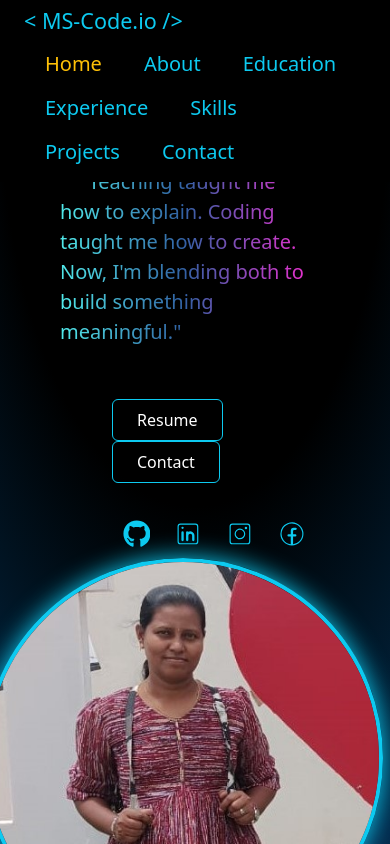
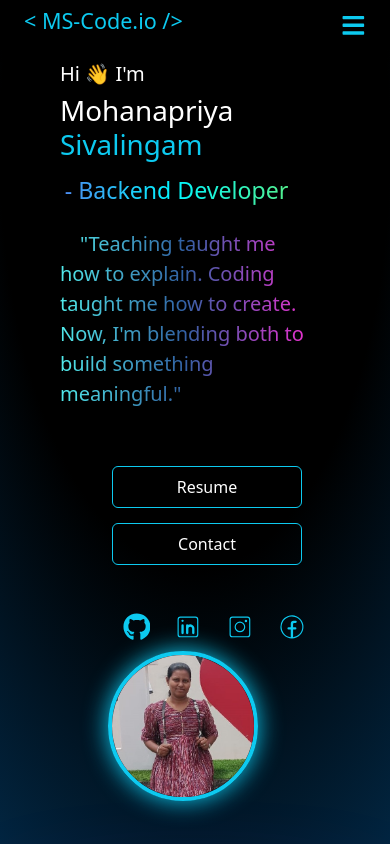
Before and after one commit to Mohanapriya-Sivalingam/personal-portfolio, a React (Vite) app: page / in a window 390 px wide. Shown: the top 844 px of the page. Built offline with nearby package versions, Linux system fonts and the light colour scheme.

Commit message:
Mobile view Updated

```diff
--- a/src/Pages/Experience.jsx
+++ b/src/Pages/Experience.jsx
@@ -1,8 +1,8 @@
-import React from 'react'
+
 import experience from "../data/experience";
 import "../style/Experience.css";
 import { GiTeacher } from 'react-icons/gi';
-import { RiComputerFill } from 'react-icons/ri';
+
 
 
 
--- a/src/components/Navbar.jsx
+++ b/src/components/Navbar.jsx
@@ -1,11 +1,13 @@
 
-import { Link } from "react-router-dom"
+
 import "../style/Home.css"
 import { useEffect, useState } from "react";
+import { FaBars } from "react-icons/fa";
 
 
 function Navbar(){
   const [active, setActive] = useState("home");
+  const [isMobile, setIsMobile] = useState(false);
 
    useEffect(() => {
     const sections = document.querySelectorAll("section");
@@ -35,20 +37,19 @@ function Navbar(){
         <nav className="navbar navbar-expand-lg navbar-dark text-info px-4 fixed-top bg-black">
       <h4> <a href="#home" className="text-info text-decoration-none "> &lt; MS-Code.io /&gt;</a> </h4>
 
+<div className="menu-icon">
+        <FaBars className="fs-2 text-info" onClick={() => setIsMobile(!isMobile)} />
+      </div>
 
-      <div className="ms-auto">
-        {/* <a href="#home" className="text-info text-decoration-none mx-2 fs-5 opacity-1 btn myNav">Home</a>
-        <a href="#about" className="text-info text-decoration-none  mx-2 fs-5 opacity-1 btn myNav">About</a>
-        <a href="#education" className="text-info text-decoration-none mx-2 fs-5 opacity-1 btn myNav">Education</a>
-        <a href="#experience" className="text-info text-decoration-none mx-2 fs-5 opacity-1 btn myNav">Experience</a>
-        <a href="#skills" className="text-info text-decoration-none mx-2 fs-5 opacity-1 btn myNav">Skills</a>
-        <a href="#projects" className="text-info text-decoration-none mx-2 fs-5 opacity-1 btn myNav">Projects</a>
-        <a href="#contact" className="text-info text-decoration-none mx-2 fs-5 opacity-1 btn myNav">Contact</a> */}
+
+
+      <div className={`collapse navbar-collapse justify-content-end ${isMobile ? "show" : ""}`}>
 
         {["home","about","education","experience","skills","projects","contact"].map((item) => (
           <a
             key={item}
             href={`#${item}`}
+            onClick={()=> setIsMobile(false)}
             className={`mx-2 fs-5 btn myNav ${
               active === item ? "active-nav" : "text-info"
             }`}
--- a/src/style/Experience.css
+++ b/src/style/Experience.css
@@ -4,13 +4,14 @@
 }
 
 .myexperiencecard{
-    border-left: 4px solid #0dcaf0;
-    border-right: 4px solid #0dcaf0;
+
     background: linear-gradient(145deg, #1a1a1a, #000000);
     padding: 20px;
     border-radius: 10px;
     box-shadow: 10px 10px 10px rgba(13, 202, 240, 0.2);
     transition: transform 0.3s ease;
+     border-left: 4px solid #0dcaf0;
+    border-right: 4px solid #0dcaf0;
 
 }
 
--- a/src/style/Home.css
+++ b/src/style/Home.css
@@ -104,11 +104,7 @@ div > .social-icons a:hover{
     box-shadow: 0 0 20px #35c9e7;
     transition: font-size 0.2s ease-in-out;
 
-
-
-
-
-}
+  }
 
 div > .myNav:hover{
 
@@ -156,3 +152,90 @@ div > .myNav:hover{
 
 
 }
+
+.menu-icon {
+  cursor: pointer;
+}
+
+/* NAV CONTAINER DEFAULT (DESKTOP) */
+.nav-container {
+  display: flex;
+  align-items: center;
+}
+
+/* 📱 MOBILE VIEW */
+@media (max-width: 992px) {
+
+  .nav-container {
+    position: absolute;
+    top: 70px;
+    left: -100%;
+    width: 100%;
+    background: black;
+    flex-direction: column;
+    text-align: center;
+    transition: 0.3s;
+    padding: 20px 0;
+  }
+
+  .nav-container a {
+    display: block;
+    margin: 15px 0;
+  }
+
+  .nav-container.show-menu {
+    left: 0;
+  }
+
+  .hero-img{
+    width: 250px;
+  height: 250px;
+  object-fit: cover;
+  border-radius: 50%;
+  border: 4px solid #0dcaf0; /* Bootstrap info color */
+  box-shadow: 0 0 25px #0dcaf0;
+  /* animation: float 4s ease-in-out infinite; */
+  }
+
+  .hero-container{
+    height: auto;
+   padding: 0%;
+  }
+  .home-section{
+  margin-top: 12%;
+  }
+}
+
+@media (max-width: 576px) {
+  .hero-img{
+    width: 200px;
+  height: 200px;
+  object-fit: cover;
+  border-radius: 50%;
+  border: 4px solid #0dcaf0; /* Bootstrap info color */
+  box-shadow: 0 0 25px #0dcaf0;
+
+  }
+  .home-section{
+  margin-top: 16%;
+  }
+
+  .homepara{
+    font-size: x-small;
+  }
+  .homebtn{
+    width: 100%;
+    margin-bottom: 10px;
+    margin-top: 5px;
+
+  }
+  .hero-img{
+    width: 150px;
+  height: 150px;
+  object-fit: cover;
+  border-radius: 50%;
+  border: 4px solid #0dcaf0; /* Bootstrap info color */
+  box-shadow: 0 0 25px #0dcaf0;
+
+  }
+}
```
Also changed, not shown: src/components/Navbars.jsx (added, +93 -0 lines).
